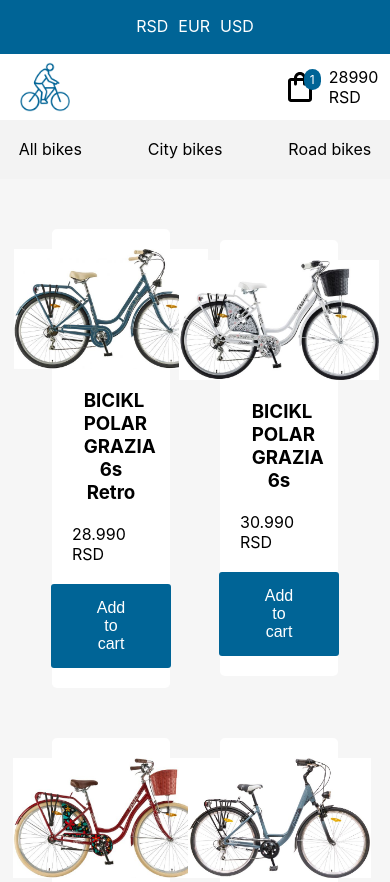
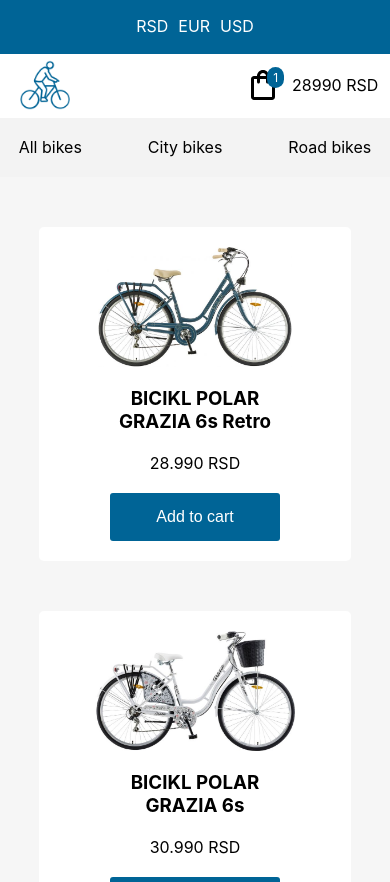
Before and after one commit to marina-projects/Bike-shop-React-redux-app, a React (Create React App) app: page / in a window 390 px wide. Shown: the top 882 px of the page. Built offline with nearby package versions, Linux system fonts and the light colour scheme.

Commit message:
cart responsive

```diff
--- a/src/components/cart/cart.css
+++ b/src/components/cart/cart.css
@@ -57,3 +57,15 @@
 .total-area h4 {
     text-align: left;
 }
+
+/* MOBILE */
+
+@media screen and (max-width: 767px) {
+    .background-area {
+        width: 25%;
+    }
+
+    .cart-content-area {
+        width: 75%;
+    }
+}
--- a/src/components/header/header.css
+++ b/src/components/header/header.css
@@ -3,6 +3,8 @@
 .top-menu {
     background-color: var(--main-blue);
     justify-content: space-between;
+    position: fixed;
+    top: 0;
 }
 
 .top-menu p {
@@ -18,7 +20,7 @@
     padding-left: 5%;
 }
 
-/* currebcy area */
+/* currency area */
 
 .currency-area {
     width: 20%;
@@ -47,6 +49,7 @@
 .main-menu {
     justify-content: space-between;
     min-height: 80px;
+    margin-top: 52px;
 }
 
 /* logo area */
@@ -146,6 +149,10 @@
         background-color: #f3f3f3;
     }
 
+    .cart-area {
+        width: 35%;
+    }
+
     .cart-area, .logo-area {
         order: -1;
         padding: 2% 3%;
--- a/src/components/productCard/productCard.css
+++ b/src/components/productCard/productCard.css
@@ -20,3 +20,11 @@
     background-color: var(--main-blue);
     color: var(--white);
 }
+
+/* MOBILE */
+
+@media screen and (max-width: 767px) {
+    .product-card {
+        width: 90%;
+    }
+}
```
Also changed, not shown: src/components/catalog/catalog.css (+8 -0 lines).
